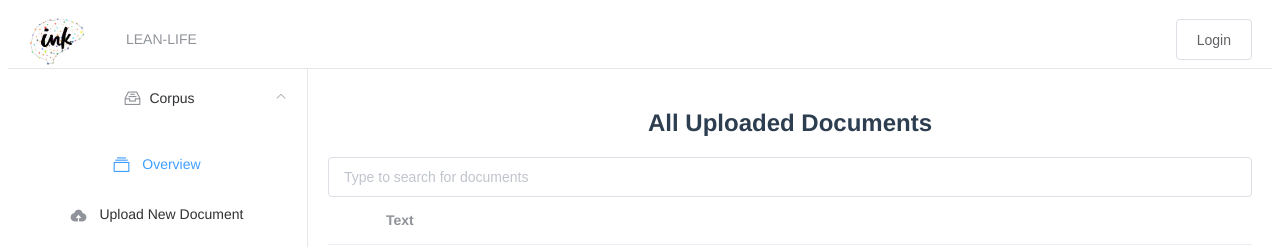
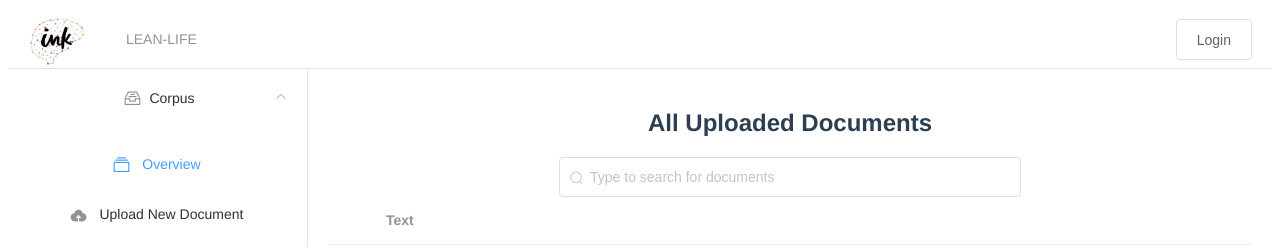
Before and after one commit to INK-USC/LEAN-LIFE, a Vue app in the folder frontend/: page /project/doc/list in a window 1280 px wide. Shown: the top 247 px of the page. Built offline with nearby package versions, Linux system fonts and the light colour scheme; no server answers; what vue-line-clamp would draw is missing.

Commit message:
update skip button

```diff
--- a/frontend/src/components/project/annotation/Annotate.vue
+++ b/frontend/src/components/project/annotation/Annotate.vue
@@ -26,7 +26,12 @@
     </el-row>
     <el-row style="margin-top: 10px">
       <el-col style="display: flex; justify-content: flex-end">
-        <el-button type="primary">Skip (Nothing to Mark Up)<i class="el-icon-arrow-right"/></el-button>
+        <el-button type="primary"
+                   @click="noAnnotation"
+                   :disabled="this.$store.getters['document/getDocuments'].curDocIndex===this.$store.getters['document/getDocuments'].documents.length-1
+                   && this.$store.getters['document/getDocuments'].curPage === this.$store.getters['document/getDocuments'].maxPage">
+          Skip (Nothing to Mark Up)<i class="el-icon-arrow-right"/>
+        </el-button>
       </el-col>
     </el-row>
   </el-row>
@@ -54,7 +59,13 @@ export default {
           {root: true})
     },
     noAnnotation() {
-
+      this.$http
+          .patch(`/projects/${this.$store.getters.getProjectInfo.id}/docs/${this.$store.getters["document/getCurDoc"].id}`,
+              {annotated: true})
+          .then(() => {
+            this.$store.dispatch('document/fetchDocuments')
+          })
+      this.goToNextDoc(true)
     }
   },
   computed: {
--- a/frontend/src/components/project/overview/DocumentList.vue
+++ b/frontend/src/components/project/overview/DocumentList.vue
@@ -1,8 +1,8 @@
 <template>
   <div>
     <h1>All Uploaded Documents</h1>
-    <el-autocomplete v-model="searchQuery" placeholder="Type to search for documents" style="width: 100%"
-                     :fetch-suggestions="searchForDocuments" :debounce="500"/>
+    <el-autocomplete v-model="searchQuery" placeholder="Type to search for documents" style="width: 50%"
+                     :fetch-suggestions="searchForDocuments" :debounce="500" prefix-icon="el-icon-search"/>
     <el-table :data="this.$store.getters['document/getDocuments'].documents" stripe>
       <el-table-column type="index" :index="indexMethod"/>
       <el-table-column label="Text">
```
